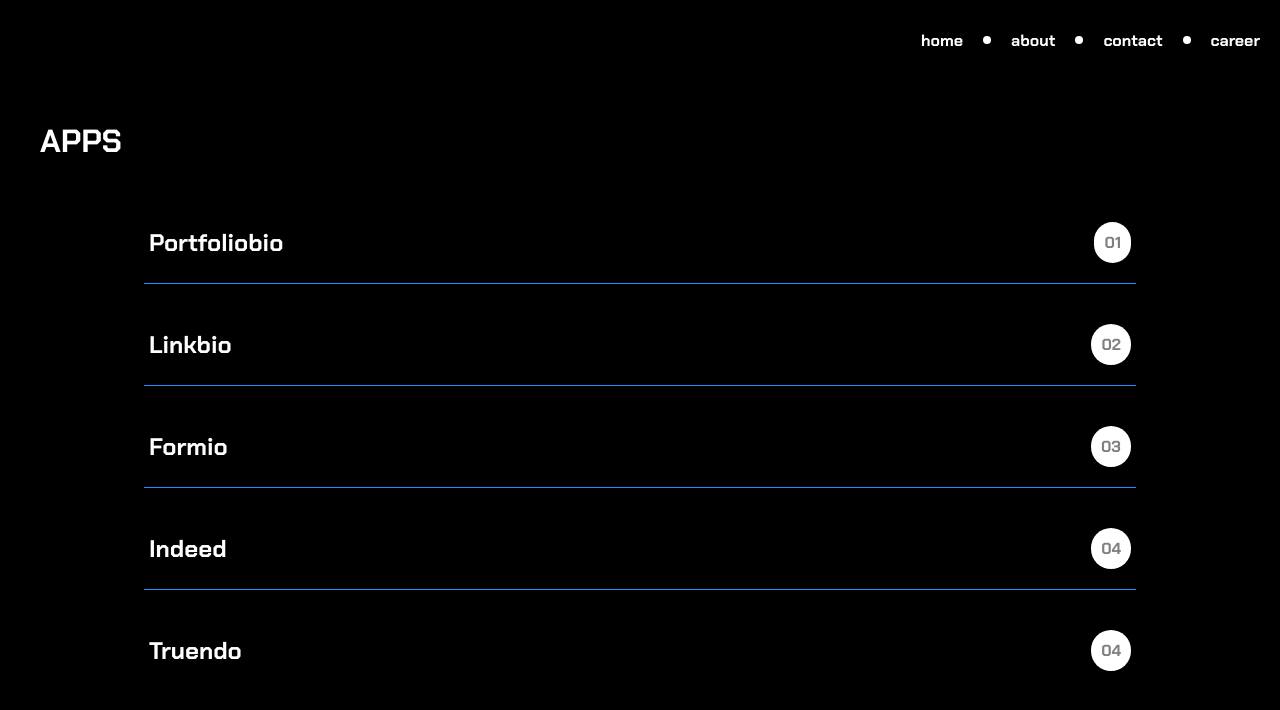
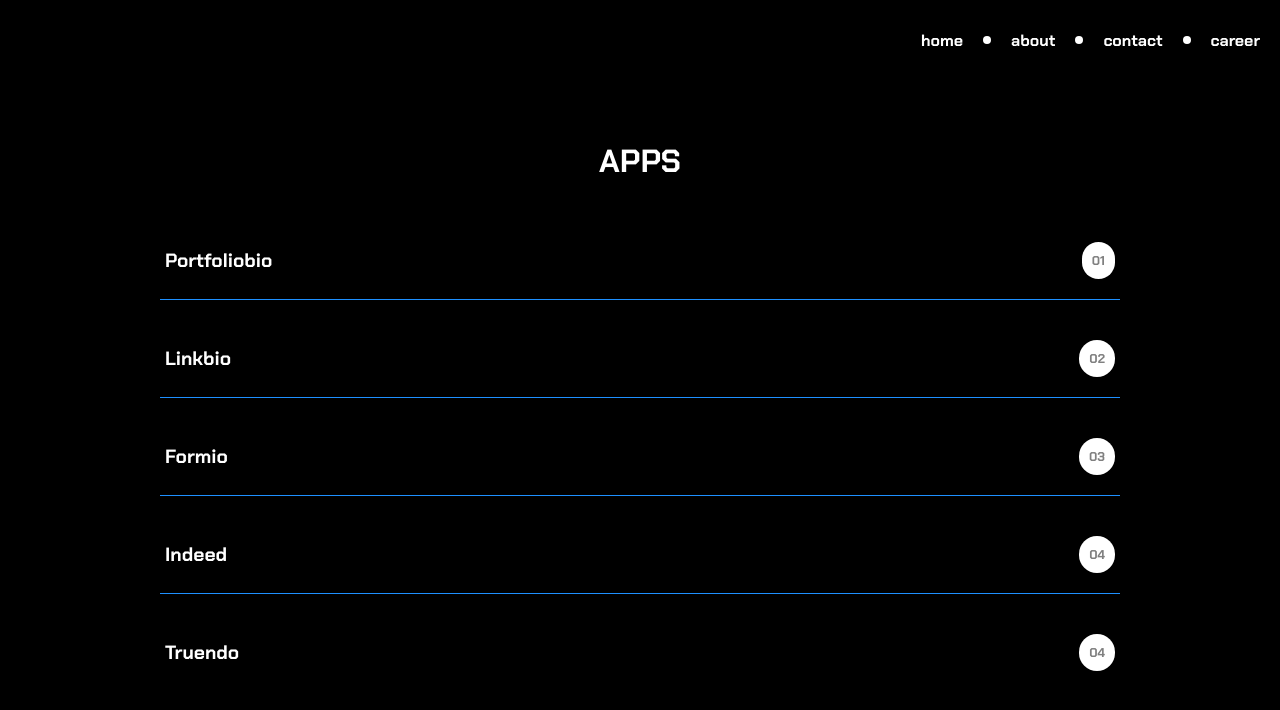
Before and after one commit to codebymarco/portfolio, a React (Vite) app: page /apps in a window 1280 px wide. Shown: the top 710 px of the page. Built offline with nearby package versions, Linux system fonts and the light colour scheme.

Commit message:
added more stuff

```diff
--- a/src/styles/projects.css
+++ b/src/styles/projects.css
@@ -6,6 +6,7 @@
   gap: 20px;
   padding: 40px;
   align-items: center;
+  width: 100%;
 }
 
 .projects-top {
@@ -51,56 +52,3 @@
 .projects-container .box:hover {
   color: gray;
 }
-
-@media (min-width: 700px) {
-  .projects {
-    background-color: black;
-    min-height: 90vh;
-    display: flex;
-    flex-direction: column;
-    gap: 20px;
-    padding: 20px;
-    align-items: center;
-  }
-
-  .projects-top {
-    padding: 20px;
-    text-align: left;
-    color: white;
-    font-size: 1rem;
-    width: 100%;
-  }
-
-  .projects-container {
-    display: grid;
-    grid-template-columns: 1fr;
-    gap: 20px;
-    width: 80%;
-  }
-
-  .projects-container a {
-    text-decoration: none;
-  }
-
-  .projects-container .box {
-    width: 100%;
-    display: flex;
-    justify-content: space-between;
-    align-items: center;
-    font-size: 1rem;
-    color: white;
-    padding: 20px 5px;
-    border-bottom: 1px solid dodgerblue;
-  }
-
-  .projects-container .box:last-child {
-    border-bottom: none;
-  }
-
-  .projects-container .box:hover {
-    color: gray;
-  }
-  .projects-container .box span {
-    color: gray;
-  }
-}
```
